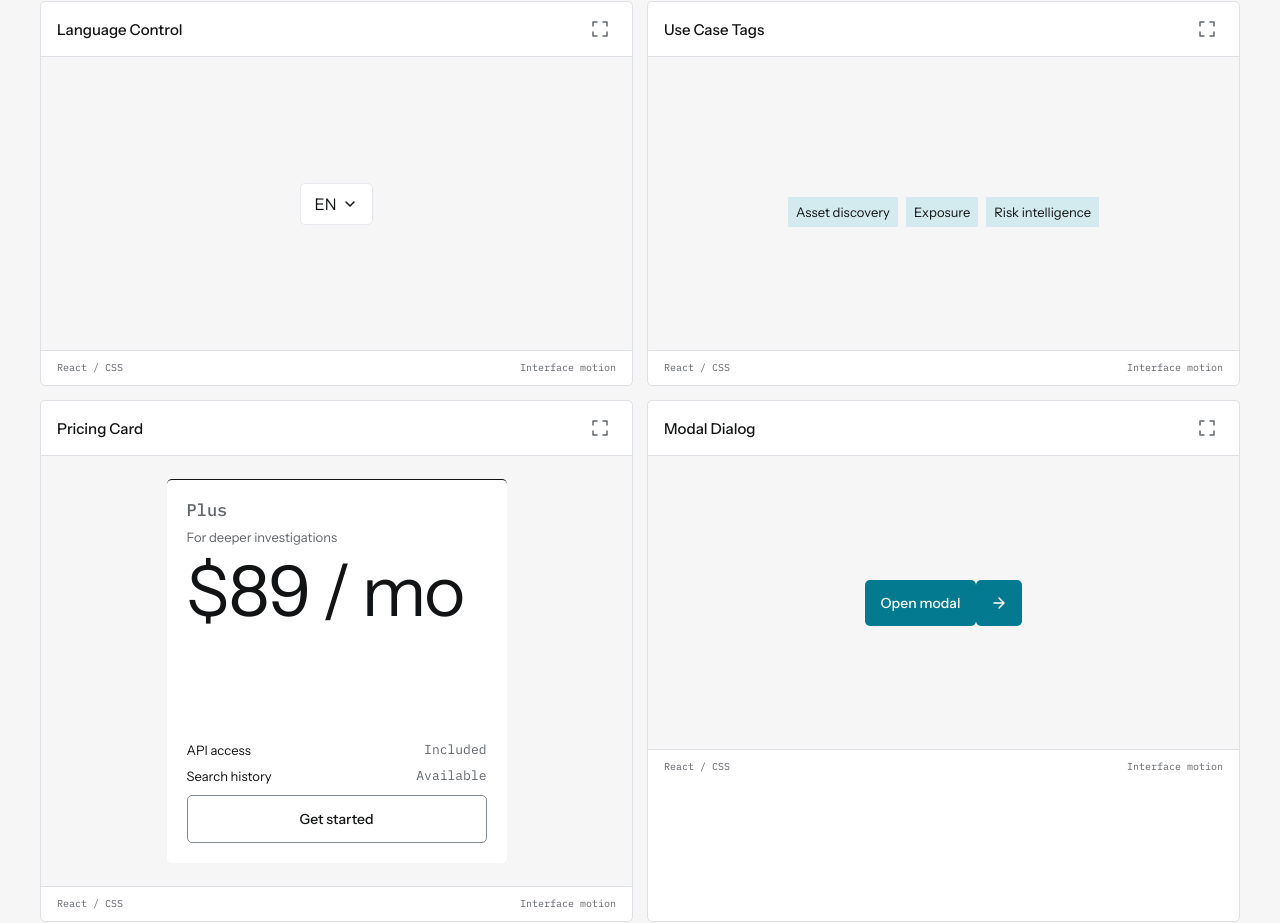
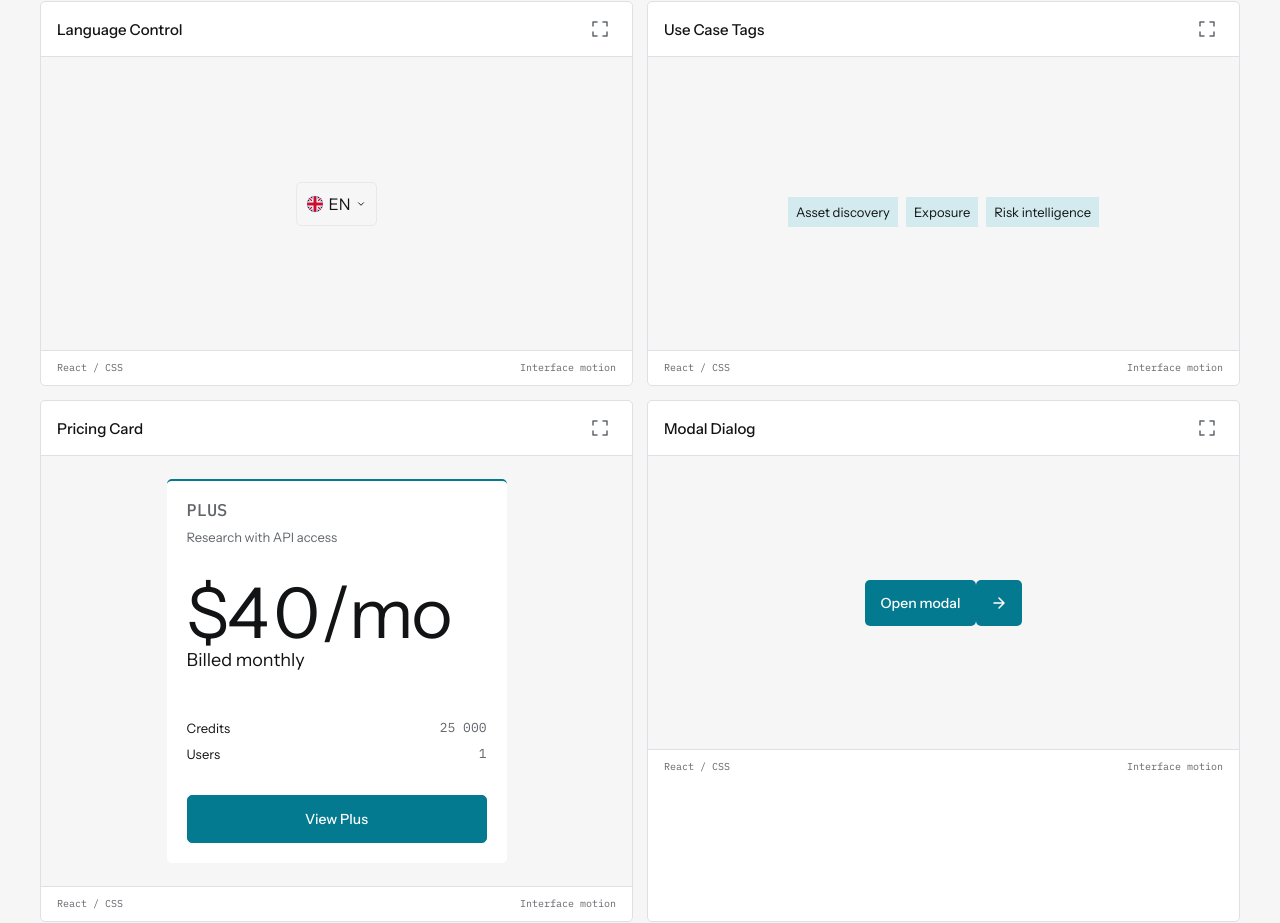
Before and after one commit to IMONsergey/Apco-components-lib, a React (Vite) app: page / in a window 1280 px wide. Shown: the part 5118-6041 px from the top of the page. Built offline with nearby package versions, Linux system fonts and the light colour scheme.

Commit message:
fix: match original plan data and markup; use published navigation and language structures

```diff
--- a/src/components/system/SitePrimitives.tsx
+++ b/src/components/system/SitePrimitives.tsx
@@ -1,6 +1,10 @@
 import { useEffect, useId, useRef, useState, type ButtonHTMLAttributes, type ReactNode } from 'react';
 import { Icon, type IconName } from '../ui/Icon';
 import { DoubleButton } from '../ui/DoubleButton';
+import { LanguageBadge } from './LanguageBadge';
+import { AnimatedPrice } from '../ui/AnimatedPrice';
+import { plans } from '../../content/site-plans';
+import { calculatePrice, formatPrice, type BillingPeriod } from '../../content/pricing';
 
 /** Exact published class and surface tokens. No app-specific navigation required. */
 export function PlainButton({ children, ...props }: ButtonHTMLAttributes<HTMLButtonElement>){
@@ -19,40 +23,71 @@ export function SearchField({onSearch,placeholder='Search by IP, domain, host or
   <button className="search-submit" type="submit" aria-label="Search"><Icon name="search"/></button>
  </form>;
 }
-export function NavDisclosure({label='Explore',children}:{label?:string;children?:ReactNode}){
+export function NavDisclosure({label='Platform'}:{label?:string}){
  const [open,setOpen]=useState(false);
  const ref=useRef<HTMLDivElement>(null),id=useId();
+ const links=['Search & Investigation','Monitoring','Data & Methodology'];
  useEffect(()=>{
+  if(!open)return;
   function down(e:PointerEvent){if(e.target instanceof Node&&!ref.current?.contains(e.target))setOpen(false)}
-  function key(e:KeyboardEvent){if(e.key==='Escape')setOpen(false)}
-  document.addEventListener('pointerdown',down);
-  document.addEventListener('keydown',key);
+  function key(e:globalThis.KeyboardEvent){if(e.key==='Escape'){setOpen(false);ref.current?.querySelector<HTMLButtonElement>('button.nav-trigger')?.focus()}}
+  document.addEventListener('pointerdown',down);document.addEventListener('keydown',key);
   return ()=>{document.removeEventListener('pointerdown',down);document.removeEventListener('keydown',key)};
- },[]);
- return <div className="ds-nav-disclosure" ref={ref}>
-  <button className="nav-trigger" type="button" aria-controls={id} aria-expanded={open} onClick={()=>setOpen(v=>!v)}>{label}<Icon name="chevron"/></button>
-  <div id={id} className="nav-panel" data-open={open} inert={!open}>
-   {children??['Platform','Developers','Pricing'].map(x=><button key={x} className="ds-nav-item" type="button" onClick={()=>setOpen(false)}>{x}</button>)}
+ },[open]);
+ return <div className="ds-nav-disclosure nav-group" ref={ref}
+  onBlur={e=>{if(!e.currentTarget.contains(e.relatedTarget))setOpen(false)}}
+  onKeyDown={e=>{
+   if(!['ArrowDown','ArrowUp','Home','End'].includes(e.key))return;
+   e.preventDefault();
+   setOpen(true);
+   const anchors=Array.from(e.currentTarget.querySelectorAll<HTMLAnchorElement>('.nav-panel a'));
+   const at=anchors.findIndex(x=>x===document.activeElement);
+   const next=e.key==='Home'?0:e.key==='End'?anchors.length-1:at<0?0:(at+(e.key==='ArrowUp'?-1:1)+anchors.length)%anchors.length;
+   requestAnimationFrame(()=>anchors[next]?.focus());
+  }}>
+  <button className="nav-trigger" type="button" aria-controls={id} aria-expanded={open}
+   onClick={()=>setOpen(v=>!v)}>{label}<Icon name="chevron"/></button>
+  <div id={id} className="nav-panel" data-open={open} aria-hidden={!open} inert={!open}>
+   {links.map((x,i)=><a key={x} className={i===0?'nav-panel__default':undefined}
+     href="#navigation-demo" onClick={e=>{e.preventDefault();setOpen(false)}}>{x}</a>)}
   </div>
  </div>;
 }
+/** The exact published LanguageBadge is reused; this wrapper owns only local state. */
 export function LanguageButton(){
  const [open,setOpen]=useState(false);
- return <div className="ds-language-container">
-  <button type="button" className="language" aria-expanded={open} onClick={()=>setOpen(v=>!v)}>EN <Icon name="chevron"/></button>
-  {open&&<div className="ds-language-menu"><button type="button" onClick={()=>setOpen(false)}>English</button><button type="button" disabled>Russian · soon</button></div>}
+ const ref=useRef<HTMLDivElement>(null);
+ useEffect(()=>{
+  if(!open)return;
+  const close=(e:PointerEvent)=>{if(e.target instanceof Node&&!ref.current?.contains(e.target))setOpen(false)};
+  document.addEventListener('pointerdown',close);
+  return ()=>document.removeEventListener('pointerdown',close);
+ },[open]);
+ return <div ref={ref} className="ds-language-preview">
+  <LanguageBadge open={open} onOpenChange={setOpen}/>
  </div>;
 }
 export function UseCaseTags({items=['Asset discovery','Exposure','Risk intelligence']}:{items?:string[]}){
  return <ul className="use-case-tags">{items.map(x=><li key={x}>{x}</li>)}</ul>;
 }
-export function PlanCard(){
- return <div className="plan-card ds-plan-card">
-  <div><h3>Plus</h3><p className="plan-description">For deeper investigations</p></div>
-  <div className="plan-price-block"><p className="plan-price">$89 <span className="price-unit">/ mo</span></p></div>
-  <dl><div><dt>API access</dt><dd>Included</dd></div><div><dt>Search history</dt><dd>Available</dd></div></dl>
-  <button type="button" className="plan-button">Get started</button>
- </div>;
+/** Pricing markup and data follow src/components/sections/PricingSection.tsx. */
+export function PlanCard({id='plus',period='monthly'}:{
+ id?:typeof plans[number]['id'];period?:BillingPeriod;
+}){
+ const plan=plans.find(p=>p.id===id)??plans[1];
+ const price=calculatePrice(plan.price,period);
+ return <article className={`plan-card${plan.id==='plus'?' plan-card--featured':''}`}>
+   <div><h3>{plan.name}</h3><p className="plan-description">{plan.description}</p></div>
+   <div className="plan-price-block">
+    <p className="plan-price"><AnimatedPrice amount={price.monthly}/>{plan.price>0&&<span className="price-unit">/mo</span>}</p>
+    <p className="plan-billing-note">{plan.price>0?(period==='annually'?formatPrice(price.total)+' billed annually':'Billed monthly'):'\u00a0'}</p>
+   </div>
+   <dl>
+    <div><dt>Credits</dt><dd>{plan.credits.replace(/ /g,'\u00a0')}</dd></div>
+    <div><dt>Users</dt><dd>{plan.users}</dd></div>
+   </dl>
+   <button type="button" className="plan-button">{plan.action}</button>
+ </article>;
 }
 export function ModalExample(){
  const ref=useRef<HTMLDialogElement>(null);
--- /dev/null
+++ b/src/content/site-plans.ts
@@ -0,0 +1,44 @@
+/** Extracted unmodified plan records from apcoweb src/content/site.ts,
+ * used to keep the standalone plan demo in sync with published pricing. */
+export const plans = [
+  {
+    id: 'free',
+    name: 'FREE',
+    description: 'Personal introduction',
+    price: 0,
+    credits: '500',
+    users: '1',
+    action: 'Start free',
+    api: false,
+  },
+  {
+    id: 'plus',
+    name: 'PLUS',
+    description: 'Research with API access',
+    price: 40,
+    credits: '25 000',
+    users: '1',
+    action: 'View Plus',
+    api: true,
+  },
+  {
+    id: 'expert',
+    name: 'EXPERT',
+    description: 'Advanced search & full filters',
+    price: 240,
+    credits: '250 000',
+    users: '1',
+    action: 'View Expert',
+    api: true,
+  },
+  {
+    id: 'business',
+    name: 'BUSINESS',
+    description: 'Team access & private scanning',
+    price: 720,
+    credits: '1 500 000',
+    users: '5',
+    action: 'View Business',
+    api: true,
+  },
+] as const;
```
